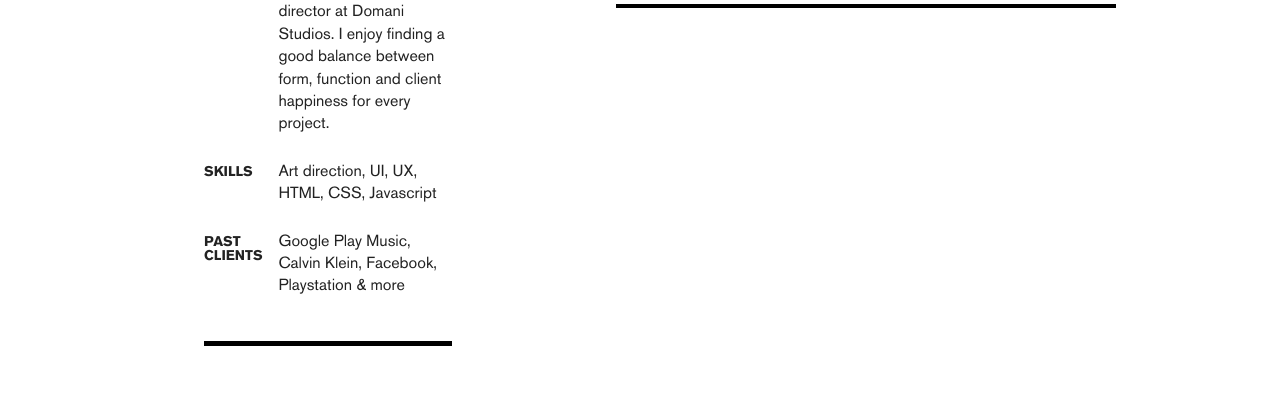
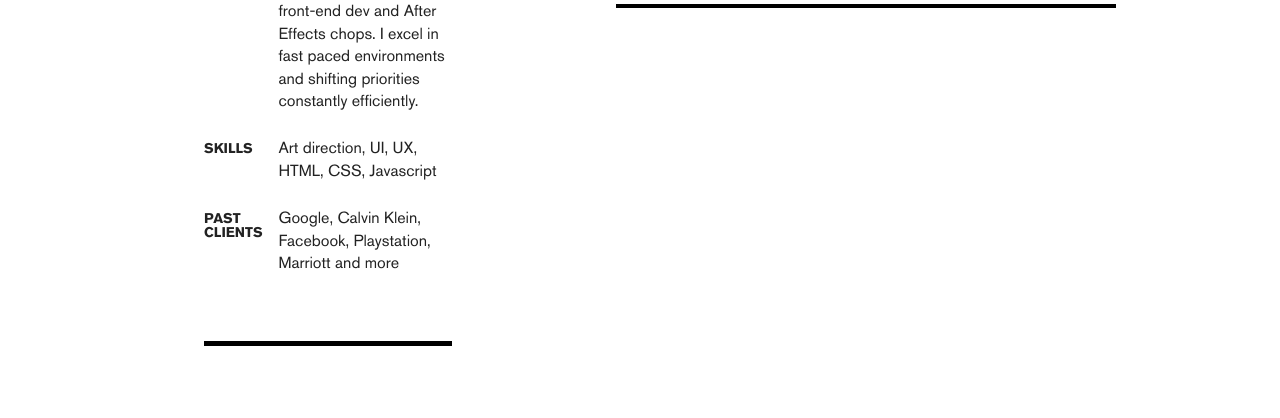
Before and after one commit to hellojaeho-zz/hellojaeho.github.io, a plain HTML site: page index.html in a window 1280 px wide. Shown: the part 382-800 px from the top of the page. Drawn offline with nearby package versions, Linux system fonts and the light colour scheme.

Commit message:
caption edit

```diff
--- a/index.html
+++ b/index.html
@@ -41,7 +41,7 @@
                         <ul>
                             <li class="clearfix">
                                 <h3>Hello</h3>
-                                <p>I am currently an art director at Domani Studios.  I enjoy finding a good balance between form, function and client happiness for every project.</p>
+                                <p>I'm an art director with front-end dev and After Effects chops.  I excel in fast paced environments and shifting priorities constantly efficiently.</p>
                             </li>
                             <li class="clearfix">
                                 <h3>Skills</h3>
@@ -49,7 +49,7 @@
                             </li>
                             <li class="clearfix">
                                 <h3>Past Clients</h3>
-                                <p>Google Play Music, Calvin Klein, Facebook, Playstation & more</p>
+                                <p>Google, Calvin Klein, Facebook, Playstation, Marriott and more</p>
                             </li>
                         </ul>
                     </div>
```
Also changed, not shown: 2 other files.
